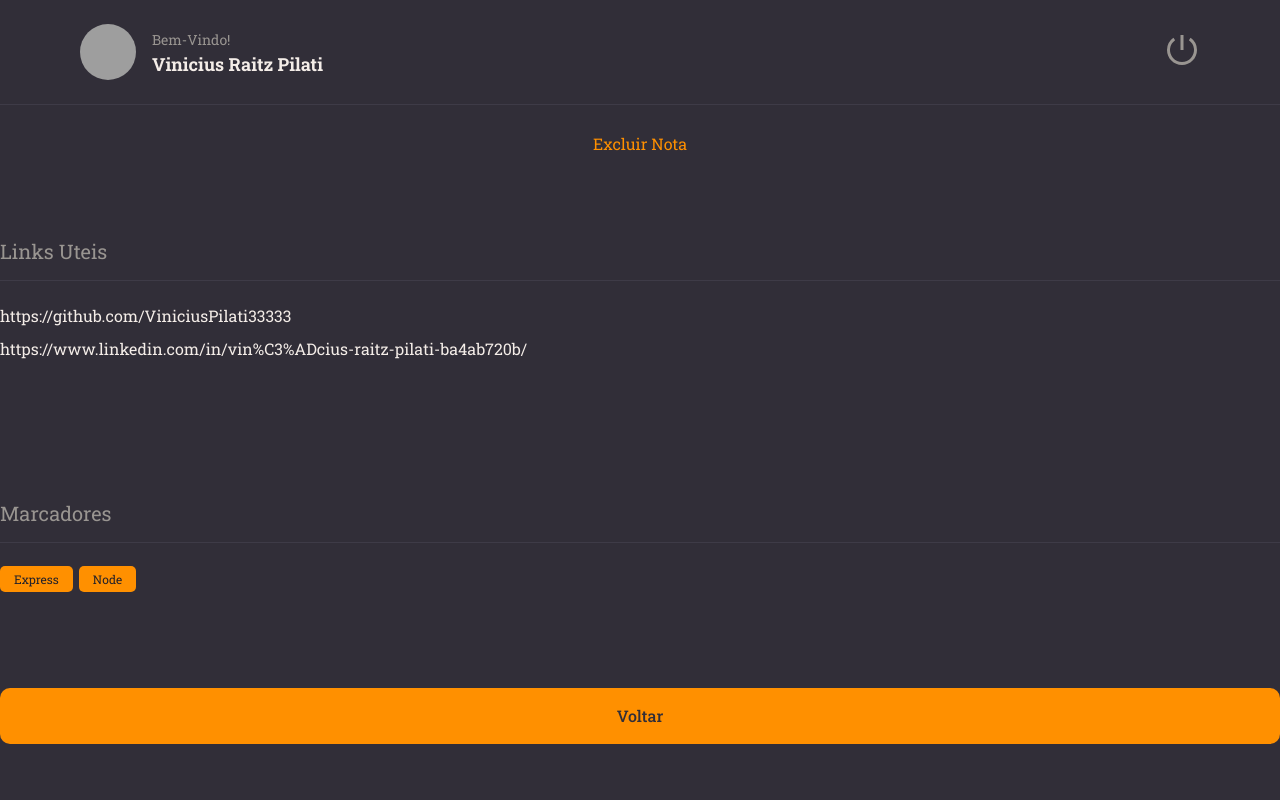
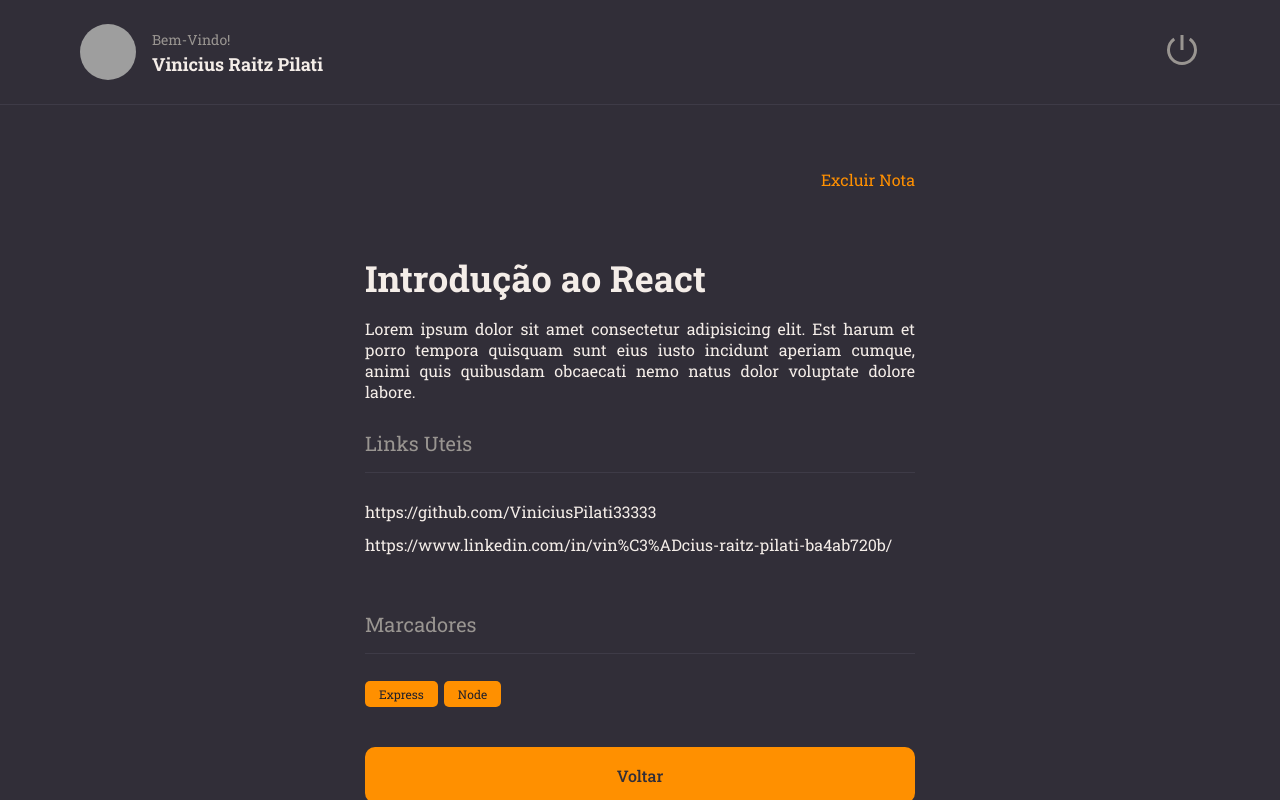
Before and after one commit to ViniciusPilati33333/09_projetoRocketnotes, a React (Vite) app in the folder rocketNotes/: page / in a window 1280 px wide. Built offline with nearby package versions, Linux system fonts and the light colour scheme; grey boxes are pictures that could not be loaded.

Commit message:
Adjusting details interface

```diff
--- a/rocketNotes/src/components/section/style.js
+++ b/rocketNotes/src/components/section/style.js
@@ -1,7 +1,7 @@
 import { styled } from "styled-components";
 
 export const Container = styled.section`
-  margin: 56px 0 28px;
+  margin: 28px 0;
 
   > h2 {
     border-bottom-width: 1px;
@@ -9,7 +9,7 @@
     border-bottom-color: ${({ theme }) => theme.COLORS.BACKGROUND_700};
 
     padding-bottom: 16px;
-    margin-bottom: 24px;
+    margin-bottom: 28px;
     color: ${({ theme }) => theme.COLORS.GRAY_100};
     font-size: 20px;
     font-weight: 400;
--- a/rocketNotes/src/pages/Details/Index.jsx
+++ b/rocketNotes/src/pages/Details/Index.jsx
@@ -1,4 +1,4 @@
-import { Container, Links } from "./style"
+import { Container, Links, Content } from "./style"
 
 import { Header } from '../../components/header'
 import { Button } from '../../components/button'
@@ -7,17 +7,19 @@
 import { ButtonText } from '../../components/buttonText'
 
 
-
-
-
 export function Details() {
 
   return(
-    <Container>
+  <Container>
 
       <Header />
 
+    <main>
+      <Content>
         <ButtonText title="Excluir Nota"/>
+
+        <h1>Introdução ao React</h1>
+        <p>Lorem ipsum dolor sit amet consectetur adipisicing elit. Est harum et porro tempora quisquam sunt eius iusto incidunt aperiam cumque, animi quis quibusdam obcaecati nemo natus dolor voluptate dolore labore.</p>
 
         <Section title='Links Uteis'>
             <Links>
@@ -33,6 +35,9 @@
 
         <Button title="Voltar"/>
 
-    </Container>
+      </Content>
+    </main>
+
+  </Container>
   )
 }
--- a/rocketNotes/src/pages/Details/style.js
+++ b/rocketNotes/src/pages/Details/style.js
@@ -9,7 +9,13 @@
     grid-template-rows: 105px auto;
     grid-template-areas:
         "header"
-        "content"
+        "content";
+
+        > main {
+            grid-area: content;
+            overflow-y: scroll;
+            padding: 64px 0;
+        }
 `;
 
 export const Links = styled.ul`
@@ -23,3 +29,27 @@
         color: ${({ theme }) => theme.COLORS.WHITE}
     }
 `;
+
+export const Content = styled.div`
+    max-width: 550px;
+    margin: 0 auto;
+
+    display: flex;
+    flex-direction: column;
+
+    > button:first-child {
+        align-self: end;
+    }
+
+    > h1 {
+        font-size: 36px;
+        font-weight: 500px;
+        padding-top: 64px;
+    }
+
+    > p {
+        font-size: 16px;
+        margin-top: 16px;
+        text-align: justify;
+    }
+`;
```
